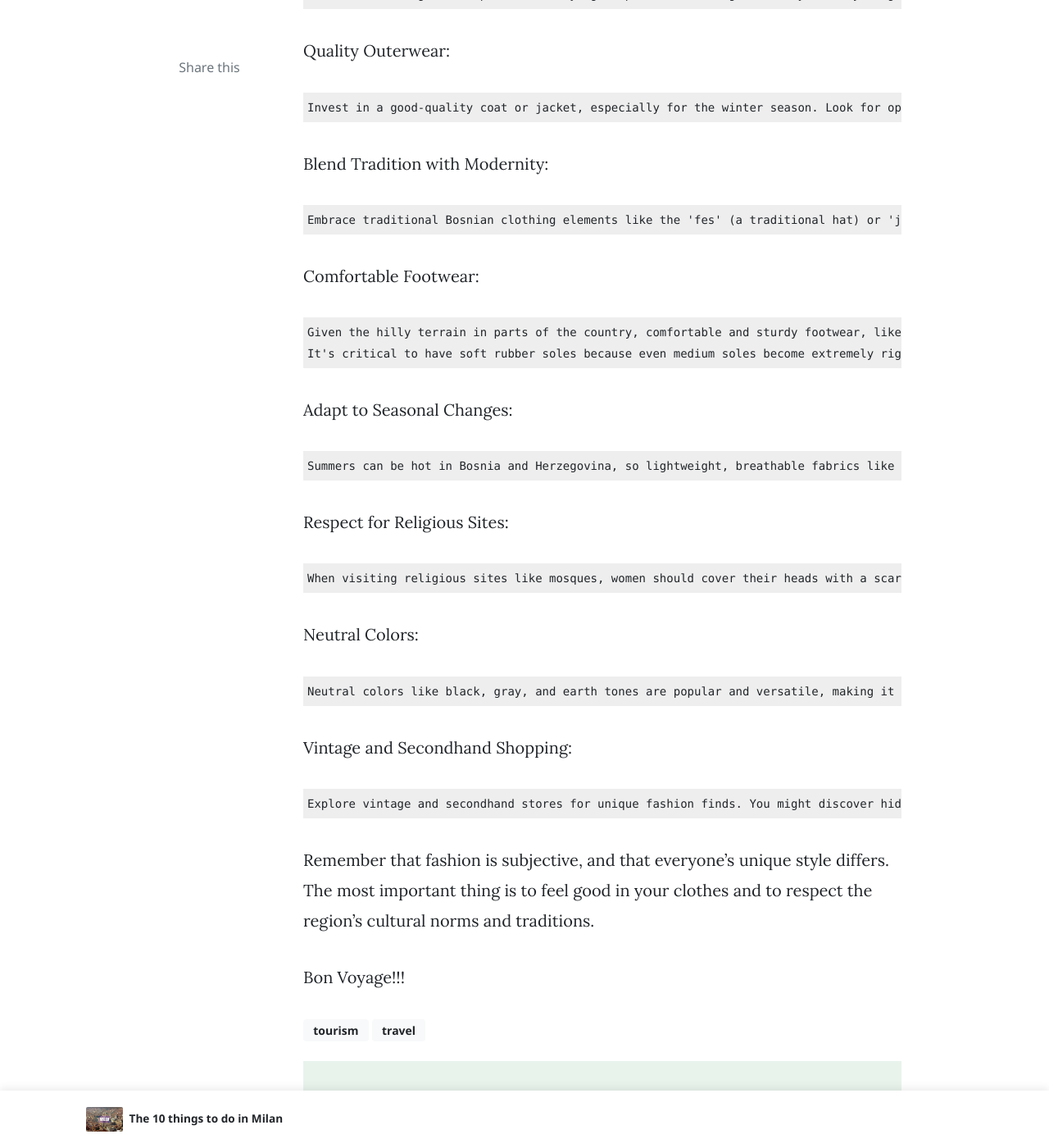
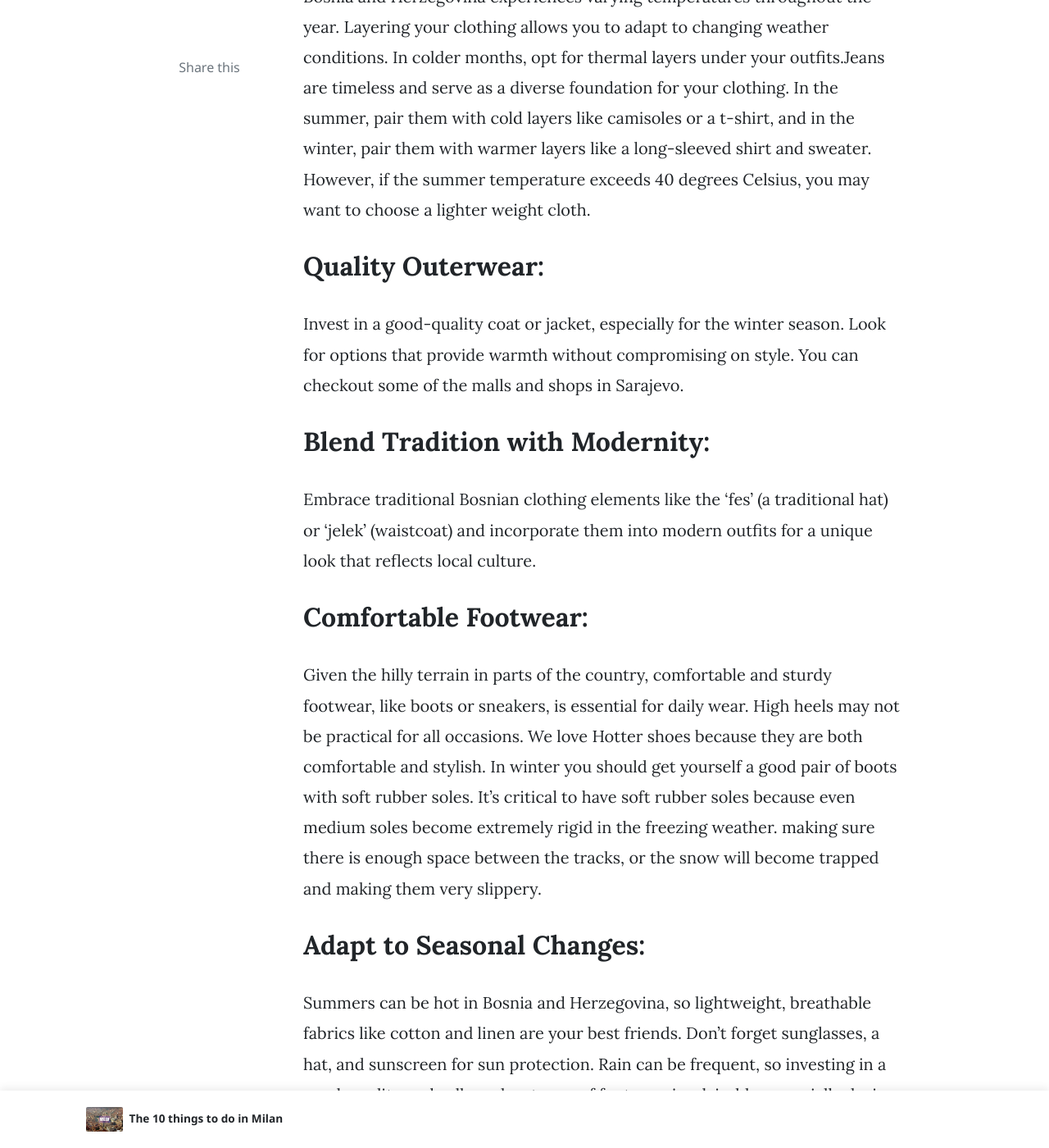
Before and after one commit to AwesomeCoderX/voyage, a Jekyll site: the page built from _posts/2023-09-16-what-to-wear-in-bosnia-herzegovina.md, in a window 1280 px wide and 1400 px high, scrolled down 644 px. Shown: the whole window at 82% size. Built offline with Jekyll 4.4.1, drawn with Linux system fonts in a browser that asks for light colours; nearby versions of some CDN libraries; comment, search, counter and statistics services are not loaded.

Commit message:
indent fix

```diff
--- a/_posts/2023-09-16-what-to-wear-in-bosnia-herzegovina.md
+++ b/_posts/2023-09-16-what-to-wear-in-bosnia-herzegovina.md
@@ -12,39 +12,31 @@ blogUid: 787325a8-c2ee-4d80-a0d9-a8b31303c415
 
 What to Wear in Bosnia & Herzegovina
 
-Layering is Key:
+## Layering is Key:
+Bosnia and Herzegovina experiences varying temperatures throughout the year. Layering your clothing allows you to adapt to changing weather conditions. In colder months, opt for thermal layers under your outfits.Jeans are timeless and serve as a diverse foundation for your clothing. In the summer, pair them with cold layers like camisoles or a t-shirt, and in the winter, pair them with warmer layers like a long-sleeved shirt and sweater. However, if the summer temperature exceeds 40 degrees Celsius, you may want to choose a lighter weight cloth.
 
-    Bosnia and Herzegovina experiences varying temperatures throughout the year. Layering your clothing allows you to adapt to changing weather conditions. In colder months, opt for thermal layers under your outfits.Jeans are timeless and serve as a diverse foundation for your clothing. In the summer, pair them with cold layers like camisoles or a t-shirt, and in the winter, pair them with warmer layers like a long-sleeved shirt and sweater. However, if the summer temperature exceeds 40 degrees Celsius, you may want to choose a lighter weight cloth.
-
-Quality Outerwear:
-
-    Invest in a good-quality coat or jacket, especially for the winter season. Look for options that provide warmth without compromising on style. You can checkout some of the malls and shops in Sarajevo.
+## Quality Outerwear:
+Invest in a good-quality coat or jacket, especially for the winter season. Look for options that provide warmth without compromising on style. You can checkout some of the malls and shops in Sarajevo.
 
 
-Blend Tradition with Modernity:
+## Blend Tradition with Modernity:
+Embrace traditional Bosnian clothing elements like the 'fes' (a traditional hat) or 'jelek' (waistcoat) and incorporate them into modern outfits for a unique look that reflects local culture.
 
-    Embrace traditional Bosnian clothing elements like the 'fes' (a traditional hat) or 'jelek' (waistcoat) and incorporate them into modern outfits for a unique look that reflects local culture.
+## Comfortable Footwear:
+Given the hilly terrain in parts of the country, comfortable and sturdy footwear, like boots or sneakers, is essential for daily wear. High heels may not be practical for all occasions. We love Hotter shoes because they are both comfortable and stylish. In winter you should get yourself a good pair of boots with soft rubber soles.
+It's critical to have soft rubber soles because even medium soles become extremely rigid in the freezing weather. making sure there is enough space between the tracks, or the snow will become trapped and making them very slippery.
 
-Comfortable Footwear:
+## Adapt to Seasonal Changes:
+Summers can be hot in Bosnia and Herzegovina, so lightweight, breathable fabrics like cotton and linen are your best friends. Don't forget sunglasses, a hat, and sunscreen for sun protection. Rain can be frequent, so investing in a good-quality umbrella and waterproof footwear is advisable, especially during the wetter seasons.
 
-    Given the hilly terrain in parts of the country, comfortable and sturdy footwear, like boots or sneakers, is essential for daily wear. High heels may not be practical for all occasions. We love Hotter shoes because they are both comfortable and stylish. In winter you should get yourself a good pair of boots with soft rubber soles.
-    It's critical to have soft rubber soles because even medium soles become extremely rigid in the freezing weather. making sure there is enough space between the tracks, or the snow will become trapped and making them very slippery.
+## Respect for Religious Sites:
+When visiting religious sites like mosques, women should cover their heads with a scarf, and both men and women should wear modest clothing that covers their shoulders and knees. A pashmina is a versatile piece that will dress up any outfit for visiting religious sites.
 
-Adapt to Seasonal Changes:
+## Neutral Colors:
+Neutral colors like black, gray, and earth tones are popular and versatile, making it easy to mix and match clothing items.
 
-    Summers can be hot in Bosnia and Herzegovina, so lightweight, breathable fabrics like cotton and linen are your best friends. Don't forget sunglasses, a hat, and sunscreen for sun protection. Rain can be frequent, so investing in a good-quality umbrella and waterproof footwear is advisable, especially during the wetter seasons.
-
-Respect for Religious Sites:
-
-    When visiting religious sites like mosques, women should cover their heads with a scarf, and both men and women should wear modest clothing that covers their shoulders and knees. A pashmina is a versatile piece that will dress up any outfit for visiting religious sites.
-
-Neutral Colors:
-
-    Neutral colors like black, gray, and earth tones are popular and versatile, making it easy to mix and match clothing items.
-
-Vintage and Secondhand Shopping:
-
-    Explore vintage and secondhand stores for unique fashion finds. You might discover hidden gems that add character to your style.
+## Vintage and Secondhand Shopping:
+Explore vintage and secondhand stores for unique fashion finds. You might discover hidden gems that add character to your style.
 
 Remember that fashion is subjective, and that everyone's unique style differs. The most important thing is to feel good in your clothes and to respect the region's cultural norms and traditions.
 
```
